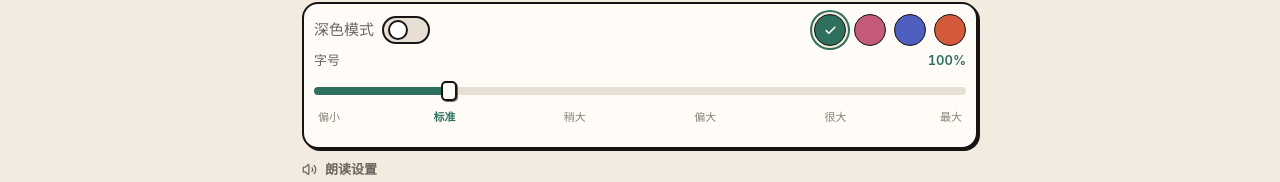
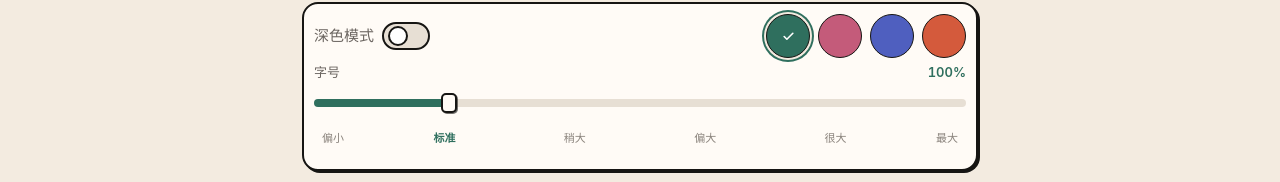
Before and after one commit to irkythedev/lexi, a React (Vite) app: page /settings in a window 1280 px wide. Shown: the part 148-330 px from the top of the page. Built offline with nearby package versions, Linux system fonts and the light colour scheme; no server answers.

Commit message:
fix: enlarge settings touch targets + vertically center empty states — size buttons fill 2rem line box (18->32px), theme dots h-8->h-11, practice/review empties min-h-[70vh]

```diff
--- a/src/views/PracticeView.tsx
+++ b/src/views/PracticeView.tsx
@@ -17,7 +17,7 @@ const MODES: { id: PracticeMode; titleKey: string; descKey: string; icon: typeof
 export default function PracticeView() {
   const { unit, locale } = useAppStore();
   const [mode, setMode] = useState<PracticeMode | null>(null);
-  if (!unit) return <div className="mx-auto max-w-[var(--max-read)] px-[var(--pad-x)] py-10 text-center text-[calc(15px*var(--type-scale))] text-[var(--color-text-2)]">{t('practiceEmpty', locale)}</div>;
+  if (!unit) return <div className="mx-auto flex min-h-[70vh] max-w-[var(--max-read)] items-center justify-center px-[var(--pad-x)] py-10 text-center text-[calc(15px*var(--type-scale))] text-[var(--color-text-2)]">{t('practiceEmpty', locale)}</div>;
   if (mode === 'flash') return <Flashcard items={useAppStore.getState().studyItems} onExit={() => setMode(null)} />;
   if (mode === 'connector') return <CollocationConnector onExit={() => setMode(null)} />;
   if (mode === 'sprint') return <Sprint onExit={() => setMode(null)} />;
--- a/src/views/ReviewView.tsx
+++ b/src/views/ReviewView.tsx
@@ -40,7 +40,7 @@ export default function ReviewView() {
   const pagedList = pager.slice;
   const lookupItem = (id: string) => studyItems.find((i) => i.id === id);
 
-  if (!unit) return <div className="mx-auto max-w-[var(--max-read)] px-[var(--pad-x)] py-10 text-center text-[calc(15px*var(--type-scale))] text-[var(--color-text-2)]">{t('reviewNoUnit', locale)}</div>;
+  if (!unit) return <div className="mx-auto flex min-h-[70vh] max-w-[var(--max-read)] items-center justify-center px-[var(--pad-x)] py-10 text-center text-[calc(15px*var(--type-scale))] text-[var(--color-text-2)]">{t('reviewNoUnit', locale)}</div>;
 
   return (
     <div className="mx-auto max-w-[var(--max-grid)] px-[var(--pad-x)] py-4">
--- a/src/views/SettingsView.tsx
+++ b/src/views/SettingsView.tsx
@@ -57,7 +57,7 @@ export default function SettingsView() {
           <div className="flex items-center gap-2">
             {(Object.keys(ACCENT_META) as Accent[]).map((a) => (
               <button key={a} onClick={() => { setAccent(a); toast(t('toastThemeColor', locale, { name: ACCENT_META[a].name }), 'success', 'check'); }} title={ACCENT_META[a].name}
-                className="press relative flex h-8 w-8 items-center justify-center rounded-full transition"
+                className="press relative flex h-11 w-11 items-center justify-center rounded-full transition"
                 style={{ background: ACCENT_COLORS[a], border: '1.5px solid var(--color-hairline)', boxShadow: accent === a ? '0 0 0 2px var(--color-ground), 0 0 0 4px var(--color-accent)' : 'none' }}
                 aria-label={ACCENT_META[a].name}>
                 {accent === a && <span className="text-white"><Check size={13} strokeWidth={3} /></span>}
@@ -81,7 +81,7 @@ export default function SettingsView() {
             style={{ '--fill': `${Math.round(((fontScale - 0.9) / 0.5) * 100)}%` } as React.CSSProperties}
           />
           {/* 字号档位：文本区间标注（无刻度），可点击选档；首尾档贴边避免溢出卡框 */}
-          <div className="relative mt-1.5" style={{ height: '1.5rem' }}>
+          <div className="relative mt-2" style={{ height: '2rem' }}>
             {(() => {
               const tiers = t('fontSizeTiers', locale).split(',');
               const values = [0.9, 1.0, 1.1, 1.2, 1.3, 1.4];
@@ -95,7 +95,7 @@ export default function SettingsView() {
                   : { left: `${pct}%`, transform: 'translateX(-50%)' };
                 return (
                   <button key={i} type="button" onClick={() => { setFontScale(v); toast(t('toastFontSize', locale, { scale: Math.round(v * 100) }), 'info'); }}
-                    className="absolute flex flex-col items-center"
+                    className="absolute flex min-h-full flex-col items-center justify-center px-1"
                     style={{ ...anchor }}>
                     <span className={`whitespace-nowrap rounded px-1 py-0.5 text-[calc(11px*var(--type-scale))] leading-tight transition ${active ? 'font-semibold text-[var(--color-accent)]' : 'text-[var(--color-text-3)] hover:text-[var(--color-text-2)]'}`}>
                       {tiers[i]}
```
